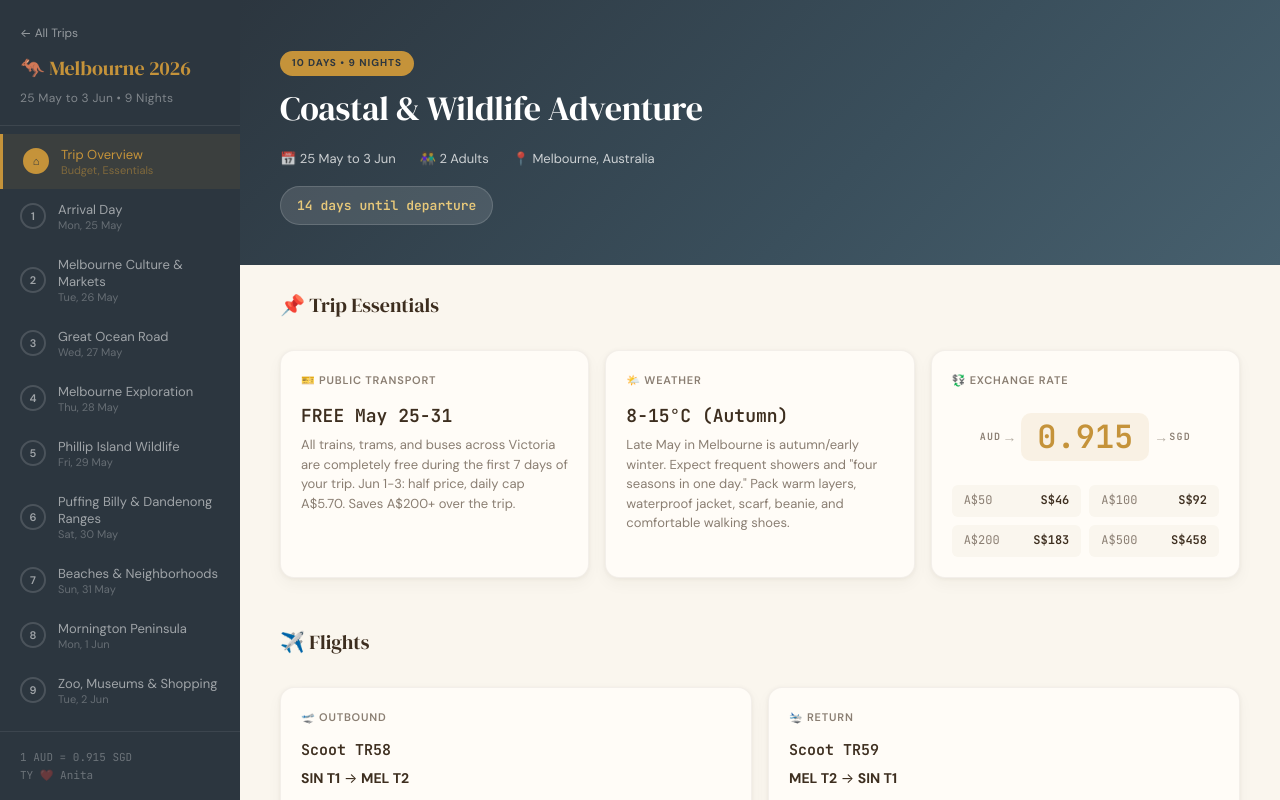
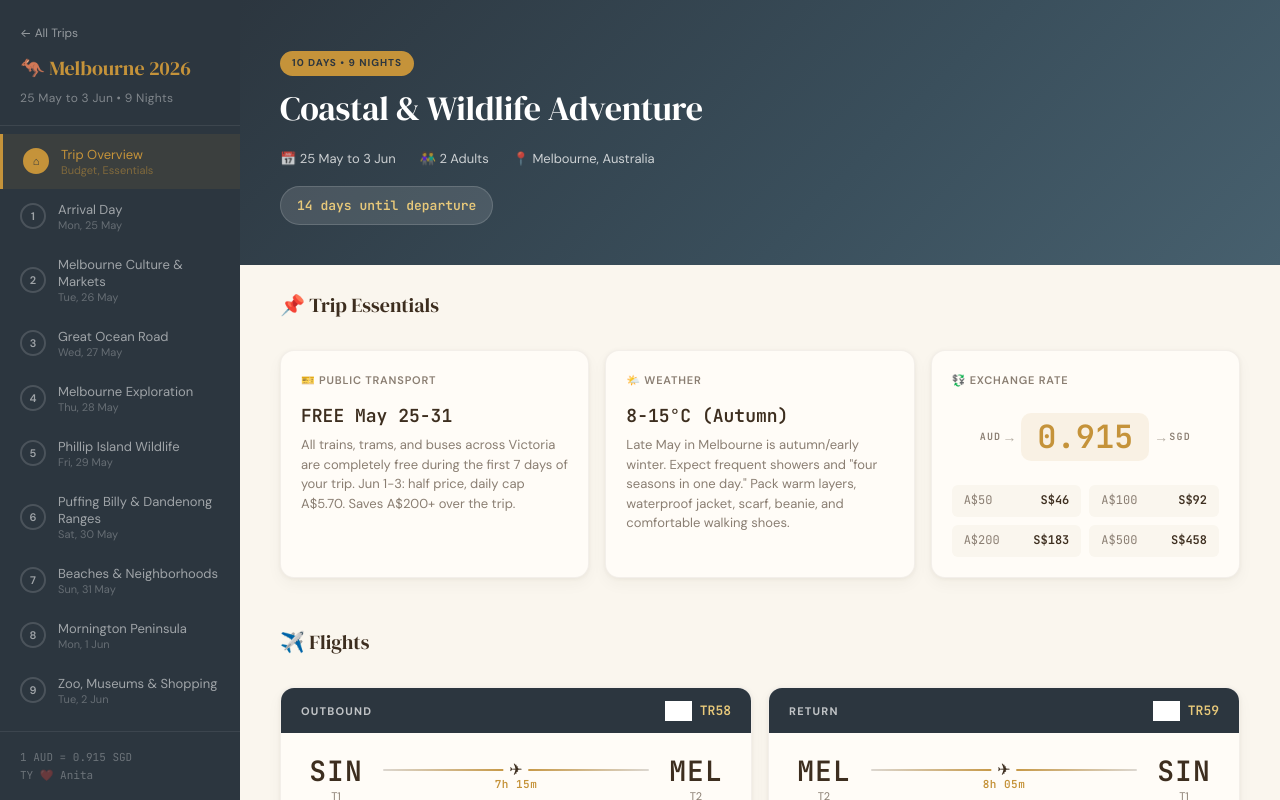
Before and after one commit to chuatzeyee/Trippy, a plain HTML site: page index.html in a window 1280 px wide. Both pictures are taken after a click on the link 248 px from the left and 390 px from the top of the page. Shown: the top 800 px of the page. Drawn offline with Linux system fonts and the light colour scheme; grey boxes are pictures that could not be loaded.

Commit message:
feat: redesign flight cards with boarding-pass layout and airline logo
Replace flat overview-card flight rendering with dedicated boarding-pass
inspired cards featuring route display with airport codes, flight path
line, structured time blocks, hover lift, and Scoot logo in header.

```diff
--- a/css/style.css
+++ b/css/style.css
@@ -973,6 +973,173 @@ a:hover { text-decoration-color: var(--ocean); }
   z-index: 99;
 }
 
+/* === FLIGHT CARDS === */
+.flight-cards {
+  display: grid;
+  grid-template-columns: repeat(auto-fit, minmax(min(340px, 100%), 1fr));
+  gap: var(--sp-4);
+  padding: var(--sp-6) var(--sp-10);
+}
+.flight-card {
+  background: var(--card);
+  border-radius: var(--r-lg);
+  box-shadow: var(--postcard);
+  border: 1px solid var(--stitch-soft);
+  overflow: hidden;
+  transition: box-shadow 0.2s ease, transform 0.2s ease;
+}
+.flight-card:hover {
+  box-shadow: var(--postcard-lift);
+  transform: translateY(-2px);
+}
+.flight-card-header {
+  display: flex;
+  align-items: center;
+  justify-content: space-between;
+  padding: var(--sp-3) var(--sp-5);
+  background: var(--bluestone);
+  color: #fff;
+}
+.flight-card-label {
+  font-family: var(--font-body);
+  font-size: 11px;
+  font-weight: 700;
+  text-transform: uppercase;
+  letter-spacing: 1.2px;
+  opacity: 0.7;
+}
+.flight-card-airline {
+  display: flex;
+  align-items: center;
+  gap: 8px;
+}
+.flight-card-logo {
+  height: 20px;
+  width: auto;
+  object-fit: contain;
+  filter: brightness(0) invert(1);
+}
+.flight-card-code {
+  font-family: var(--font-mono);
+  font-size: 13px;
+  font-weight: 600;
+  color: var(--tram-gold-soft);
+}
+.flight-route {
+  display: flex;
+  align-items: center;
+  justify-content: center;
+  gap: 0;
+  padding: var(--sp-6) var(--sp-5) var(--sp-4);
+}
+.flight-airport {
+  display: flex;
+  flex-direction: column;
+  align-items: center;
+  gap: 2px;
+  min-width: 70px;
+}
+.flight-airport-code {
+  font-family: var(--font-mono);
+  font-size: 28px;
+  font-weight: 700;
+  color: var(--ink);
+  letter-spacing: 1px;
+  line-height: 1;
+}
+.flight-airport-name {
+  font-size: 11px;
+  color: var(--ink-tertiary);
+  text-align: center;
+  max-width: 90px;
+}
+.flight-path {
+  flex: 1;
+  display: flex;
+  flex-direction: column;
+  align-items: center;
+  gap: 4px;
+  padding: 0 var(--sp-3);
+  min-width: 100px;
+}
+.flight-path-line {
+  width: 100%;
+  height: 2px;
+  background: linear-gradient(to right, var(--stitch-strong), var(--tram-gold), var(--stitch-strong));
+  border-radius: 1px;
+  position: relative;
+}
+.flight-path-line::before {
+  content: '✈';
+  position: absolute;
+  top: 50%;
+  left: 50%;
+  transform: translate(-50%, -50%);
+  font-size: 16px;
+  background: var(--card);
+  padding: 0 6px;
+  line-height: 1;
+}
+.flight-path-duration {
+  font-family: var(--font-mono);
+  font-size: 11px;
+  font-weight: 600;
+  color: var(--tram-gold);
+  letter-spacing: 0.5px;
+}
+.flight-times {
+  display: grid;
+  grid-template-columns: 1fr 1fr;
+  gap: 1px;
+  margin: 0 var(--sp-5);
+  background: var(--stitch-soft);
+  border-radius: var(--r-sm);
+  overflow: hidden;
+}
+.flight-time-block {
+  background: var(--limestone);
+  padding: var(--sp-3) var(--sp-4);
+  display: flex;
+  flex-direction: column;
+  gap: 2px;
+}
+.flight-time-block:first-child { border-radius: var(--r-sm) 0 0 var(--r-sm); }
+.flight-time-block:last-child { border-radius: 0 var(--r-sm) var(--r-sm) 0; }
+.flight-time-label {
+  font-size: 9px;
+  font-weight: 700;
+  text-transform: uppercase;
+  letter-spacing: 1px;
+  color: var(--ink-ghost);
+}
+.flight-time-value {
+  font-family: var(--font-mono);
+  font-size: 15px;
+  font-weight: 700;
+  color: var(--ink);
+}
+.flight-time-date {
+  font-size: 11px;
+  color: var(--ink-tertiary);
+}
+.flight-meta {
+  display: flex;
+  align-items: center;
+  justify-content: center;
+  gap: var(--sp-4);
+  padding: var(--sp-3) var(--sp-5) var(--sp-4);
+}
+.flight-meta-tag {
+  display: inline-flex;
+  align-items: center;
+  gap: 4px;
+  font-size: 11px;
+  color: var(--ink-tertiary);
+  padding: 3px 10px;
+  background: var(--limestone);
+  border-radius: var(--r-pill);
+}
+
 /* === RESPONSIVE === */
 @media (max-width: 900px) {
   .sidebar { width: 240px; transform: translateX(-100%); transition: transform 0.3s ease; }
@@ -983,7 +1150,8 @@ a:hover { text-decoration-color: var(--ocean); }
   .hero { padding: var(--sp-8) var(--sp-5); }
   .hero h2 { font-size: 26px; }
   .overview-grid,
-  .compare-grid { padding: var(--sp-4) var(--sp-5); }
+  .compare-grid,
+  .flight-cards { padding: var(--sp-4) var(--sp-5); }
   .compare-grid { grid-template-columns: 1fr; }
   .timeline { padding: var(--sp-4) var(--sp-5) var(--sp-10); }
   .day-header { padding: var(--sp-6) var(--sp-5) var(--sp-4); }
--- a/js/app.js
+++ b/js/app.js
@@ -154,12 +154,59 @@ function renderOverview(trip) {
     </div>`;
 
   if (trip.flights) {
-    html += `<h3 class="section-heading">✈️ Flights</h3><div class="overview-grid">`;
+    html += `<h3 class="section-heading">✈️ Flights</h3><div class="flight-cards">`;
     ['outbound', 'inbound'].forEach(dir => {
       const f = trip.flights[dir];
       if (!f) return;
-      const label = dir === 'outbound' ? '🛫 Outbound' : '🛬 Return';
-      html += `<div class="overview-card"><h3>${label}</h3><div style="font-family:var(--font-mono);font-size:15px;font-weight:600;margin-bottom:4px">${f.airline} ${f.code}</div><div style="font-size:14px;margin-bottom:8px"><strong>${f.from}</strong> → <strong>${f.to}</strong></div><div class="detail">${f.depart}</div><div class="detail">${f.arrive}</div><div class="detail" style="margin-top:6px">${f.duration} · ${f.aircraft}</div></div>`;
+      const label = dir === 'outbound' ? 'Outbound' : 'Return';
+      const fromCode = f.from.split(' ')[0];
+      const toCode = f.to.split(' ')[0];
+      const fromTerminal = f.from.includes(' ') ? f.from.split(' ').slice(1).join(' ') : '';
+      const toTerminal = f.to.includes(' ') ? f.to.split(' ').slice(1).join(' ') : '';
+      const departParts = f.depart.match(/^(\d{1,2}:\d{2})\s*(\w+)?,?\s*(.*)$/);
+      const arriveParts = f.arrive.match(/^(\d{1,2}:\d{2})\s*(\w+)?,?\s*(.*)$/);
+      const dTime = departParts ? departParts[1] : f.depart;
+      const dTz = departParts && departParts[2] ? departParts[2] : '';
+      const dDate = departParts && departParts[3] ? departParts[3] : '';
+      const aTime = arriveParts ? arriveParts[1] : f.arrive;
+      const aTz = arriveParts && arriveParts[2] ? arriveParts[2] : '';
+      const aDate = arriveParts && arriveParts[3] ? arriveParts[3] : '';
+      const logoHtml = f.logo ? `<img class="flight-card-logo" src="${f.logo}" alt="${f.airline}">` : '';
+      html += `<div class="flight-card">
+        <div class="flight-card-header">
+          <span class="flight-card-label">${label}</span>
+          <div class="flight-card-airline">${logoHtml}<span class="flight-card-code">${f.code}</span></div>
+        </div>
+        <div class="flight-route">
+          <div class="flight-airport">
+            <span class="flight-airport-code">${fromCode}</span>
+            <span class="flight-airport-name">${fromTerminal}</span>
+          </div>
+          <div class="flight-path">
+            <div class="flight-path-line"></div>
+            <span class="flight-path-duration">${f.duration}</span>
+          </div>
+          <div class="flight-airport">
+            <span class="flight-airport-code">${toCode}</span>
+            <span class="flight-airport-name">${toTerminal}</span>
+          </div>
+        </div>
+        <div class="flight-times">
+          <div class="flight-time-block">
+            <span class="flight-time-label">Departs</span>
+            <span class="flight-time-value">${dTime} <small style="font-size:10px;opacity:0.6">${dTz}</small></span>
+            <span class="flight-time-date">${dDate}</span>
+          </div>
+          <div class="flight-time-block">
+            <span class="flight-time-label">Arrives</span>
+            <span class="flight-time-value">${aTime} <small style="font-size:10px;opacity:0.6">${aTz}</small></span>
+            <span class="flight-time-date">${aDate}</span>
+          </div>
+        </div>
+        <div class="flight-meta">
+          <span class="flight-meta-tag">🛩️ ${f.aircraft}</span>
+        </div>
+      </div>`;
     });
     html += `</div>`;
   }
--- a/js/trips/melbourne-2026.js
+++ b/js/trips/melbourne-2026.js
@@ -1059,8 +1059,8 @@ export const melbourne2026 = {
     { icon: "🌤️", title: "Weather", value: "8-15°C (Autumn)", detail: "Late May in Melbourne is autumn/early winter. Expect frequent showers and \"four seasons in one day.\" Pack warm layers, waterproof jacket, scarf, beanie, and comfortable walking shoes." }
   ],
   flights: {
-    outbound: { airline: "Scoot", code: "TR58", from: "SIN T1", to: "MEL T2", depart: "02:30 SGT, 25 May", arrive: "11:45 AEST, 25 May", duration: "7h 15m", aircraft: "Boeing 787-9" },
-    inbound: { airline: "Scoot", code: "TR59", from: "MEL T2", to: "SIN T1", depart: "13:00 AEST, 3 Jun", arrive: "19:05 SGT, 3 Jun", duration: "8h 05m", aircraft: "Boeing 787-9" }
+    outbound: { airline: "Scoot", code: "TR58", logo: "https://upload.wikimedia.org/wikipedia/commons/b/ba/Scoot_logo.svg", from: "SIN T1", to: "MEL T2", depart: "02:30 SGT, 25 May", arrive: "11:45 AEST, 25 May", duration: "7h 15m", aircraft: "Boeing 787-9" },
+    inbound: { airline: "Scoot", code: "TR59", logo: "https://upload.wikimedia.org/wikipedia/commons/b/ba/Scoot_logo.svg", from: "MEL T2", to: "SIN T1", depart: "13:00 AEST, 3 Jun", arrive: "19:05 SGT, 3 Jun", duration: "8h 05m", aircraft: "Boeing 787-9" }
   },
   accommodation: [
     {
```
